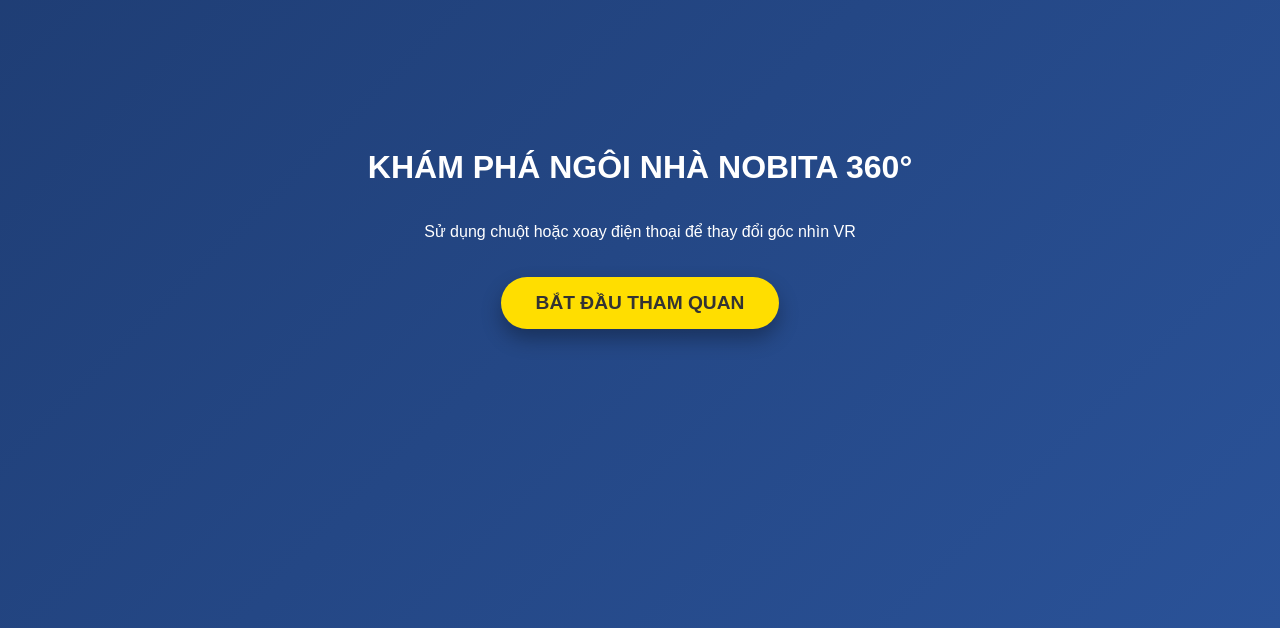
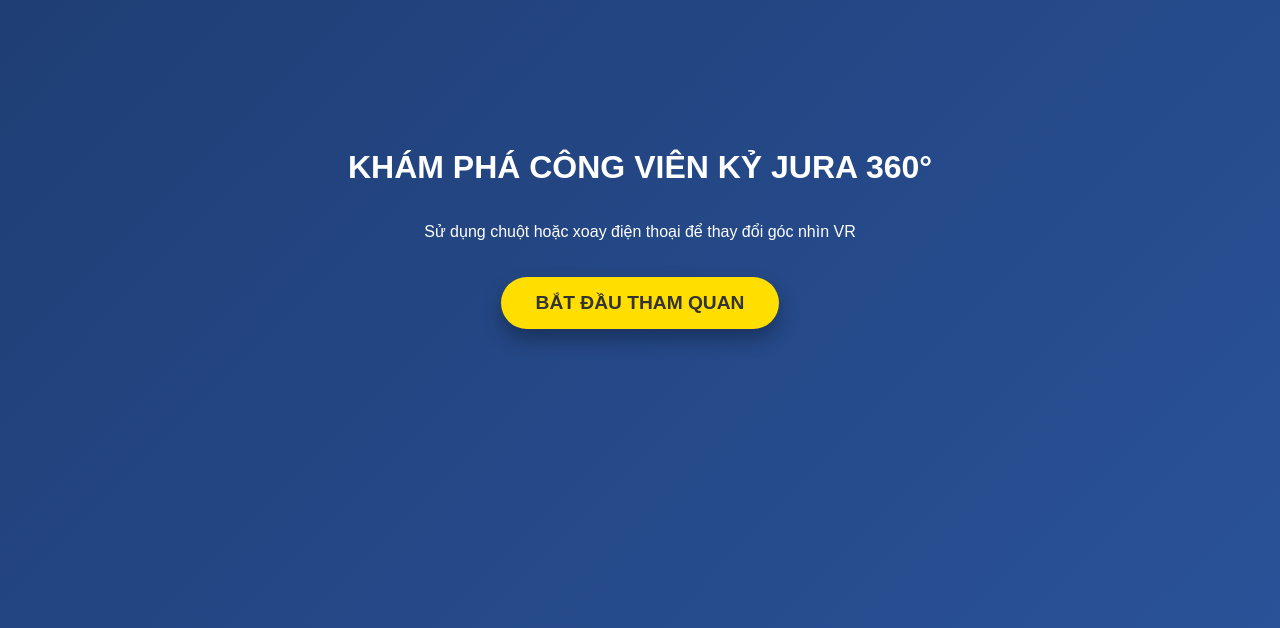
Before and after one commit to chauthimytran84-afk/jura_park_360, a plain HTML site: page index.html in a window 1280 px wide. Shown: the part 172-800 px from the top of the page. Drawn offline with Linux system fonts and the light colour scheme.

Commit message:
Update index.html

```diff
--- a/index.html
+++ b/index.html
@@ -3,7 +3,7 @@
 <head>
     <meta charset="UTF-8">
     <meta name="viewport" content="width=device-width, initial-scale=1.0">
-    <title>Nobita's House 360° VR Experience</title>
+    <title>Công viên kỷ Jura 360° VR Experience</title>
     <script src="https://aframe.io/releases/1.4.0/aframe.min.js"></script>
     <style>
         body { margin: 0; padding: 0; overflow: hidden; font-family: sans-serif; }
@@ -28,7 +28,7 @@
 <body>
 
     <div id="welcome-overlay">
-        <h1>KHÁM PHÁ NGÔI NHÀ NOBITA 360°</h1>
+        <h1>KHÁM PHÁ CÔNG VIÊN KỶ JURA 360°</h1>
         <p>Sử dụng chuột hoặc xoay điện thoại để thay đổi góc nhìn VR</p>
         <button class="play-btn" id="start-tour-btn">BẮT ĐẦU THAM QUAN</button>
     </div>
```
